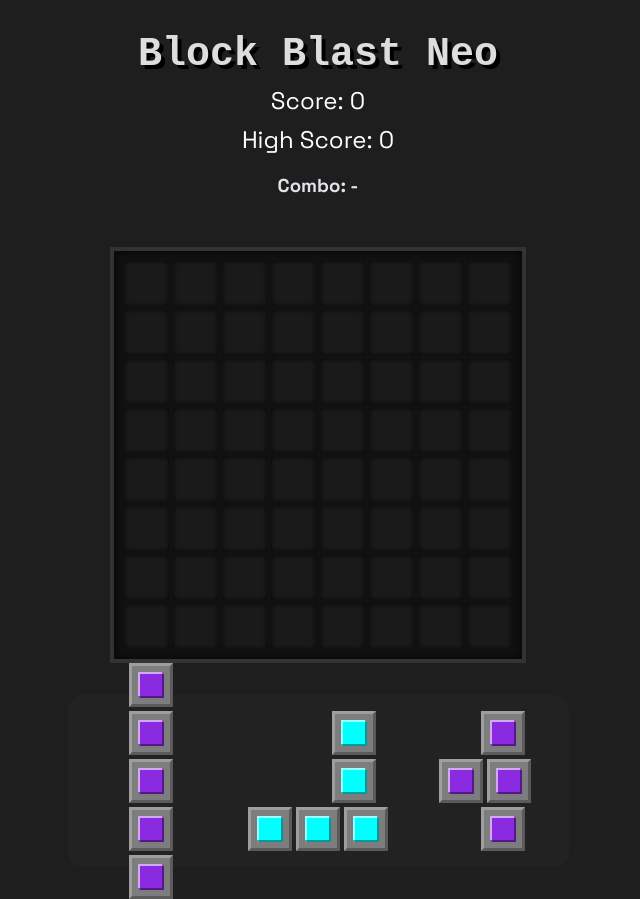
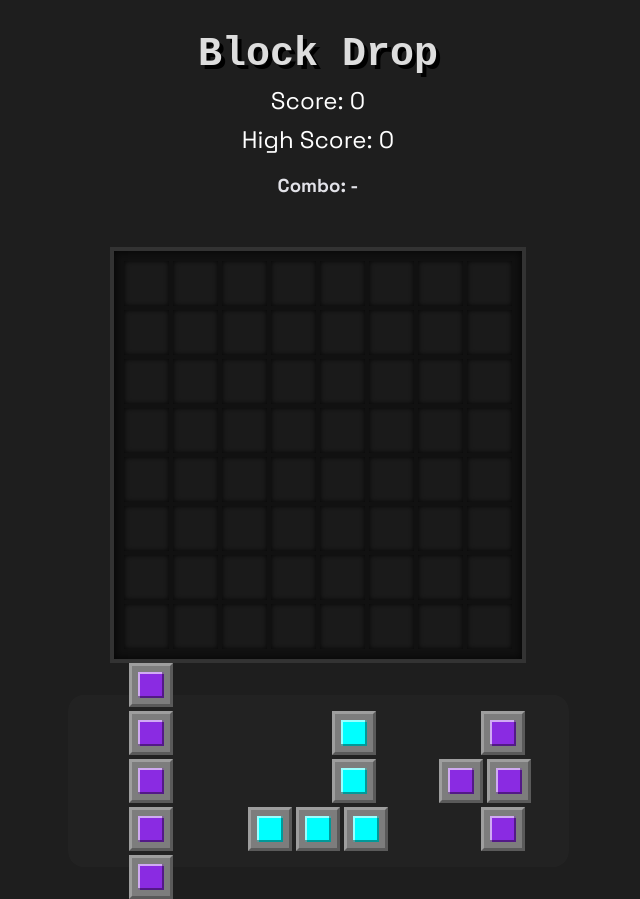
Before and after one commit to rjsdnr0911/block-blast-clone, a React (Vite) app: page / in a window 1280 px wide. Shown: the whole page, without its empty margins (322-962 px from the left). Built offline with nearby package versions, Linux system fonts and the light colour scheme; no server answers.

Commit message:
Rename project to Block Drop

```diff
--- a/index.html
+++ b/index.html
@@ -3,7 +3,7 @@
   <head>
     <meta charset="UTF-8" />
     <meta name="viewport" content="width=device-width, initial-scale=1.0" />
-    <title>Block Blast Clone</title>
+    <title>Block Drop</title>
     <link rel="preconnect" href="https://fonts.googleapis.com">
     <link rel="preconnect" href="https://fonts.gstatic.com" crossorigin>
     <link href="https://fonts.googleapis.com/css2?family=Space+Grotesk:wght@400;700;800&family=Inter:wght@400;600&display=swap" rel="stylesheet">
--- a/src/App.js
+++ b/src/App.js
@@ -18,6 +18,6 @@ const App = () => {
         setShowGameOverModal(false);
         resetGame();
     };
-    return (_jsxs("div", { className: "app-container", onDragEnd: () => setDraggingBlockInfo(null), children: [_jsxs("div", { className: "game-header", children: [_jsx("h1", { children: "Block Blast Neo" }), _jsxs("div", { className: "score-board", children: [_jsxs("h2", { children: ["Score: ", score] }), _jsxs("h2", { children: ["High Score: ", highScore] }), _jsxs("h3", { children: ["Combo: ", combo > 1 ? `${combo}x` : '-'] })] })] }), showGameOverModal && (_jsxs("div", { className: "game-over-modal", children: [_jsx("h2", { children: "Game Over" }), _jsx("button", { onClick: handleResetGame, children: "Play Again" })] })), _jsx(Grid, { grid: grid, onCellDrop: handleCellDrop, draggingBlockInfo: draggingBlockInfo, trayBlocks: trayBlocks, getValidPlacement: getValidPlacement, gameOver: gameOver, onGameOverAnimationComplete: () => setShowGameOverModal(true) }), _jsx(BlockTray, { blocks: trayBlocks, onDragStartInfo: setDraggingBlockInfo })] }));
+    return (_jsxs("div", { className: "app-container", onDragEnd: () => setDraggingBlockInfo(null), children: [_jsxs("div", { className: "game-header", children: [_jsx("h1", { children: "Block Drop" }), _jsxs("div", { className: "score-board", children: [_jsxs("h2", { children: ["Score: ", score] }), _jsxs("h2", { children: ["High Score: ", highScore] }), _jsxs("h3", { children: ["Combo: ", combo > 1 ? `${combo}x` : '-'] })] })] }), showGameOverModal && (_jsxs("div", { className: "game-over-modal", children: [_jsx("h2", { children: "Game Over" }), _jsx("button", { onClick: handleResetGame, children: "Play Again" })] })), _jsx(Grid, { grid: grid, onCellDrop: handleCellDrop, draggingBlockInfo: draggingBlockInfo, trayBlocks: trayBlocks, getValidPlacement: getValidPlacement, gameOver: gameOver, onGameOverAnimationComplete: () => setShowGameOverModal(true) }), _jsx(BlockTray, { blocks: trayBlocks, onDragStartInfo: setDraggingBlockInfo })] }));
 };
 export default App;
--- a/src/App.tsx
+++ b/src/App.tsx
@@ -25,7 +25,7 @@ const App: React.FC = () => {
   return (
     <div className="app-container" onDragEnd={() => setDraggingBlockInfo(null)}>
       <div className="game-header">
-        <h1>Block Blast Neo</h1>
+        <h1>Block Drop</h1>
 
         <div className="score-board">
           <h2>Score: {score}</h2>
```
